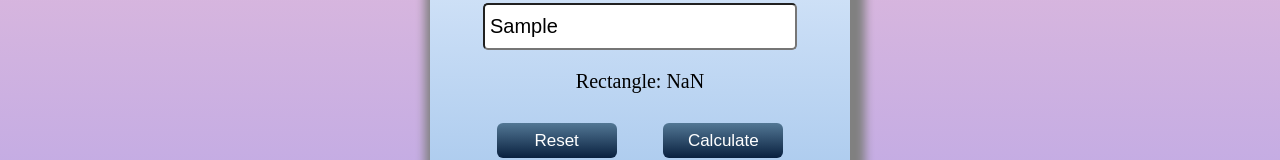
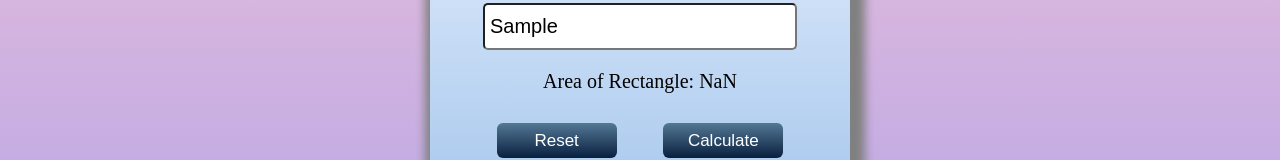
Before and after one commit to shriyaborkar358/area-of-rectangle, a plain HTML site: page index.html in a window 1280 px wide. Both pictures are taken after typing "Sample", "Sample" into the empty fields and a click on the button "Calculate". Shown: the part 340-500 px from the top of the page. Drawn offline with Linux system fonts and the light colour scheme.

Commit message:
changes added

```diff
--- a/index.html
+++ b/index.html
@@ -91,7 +91,7 @@
         function cal(){
             const rectangle = parseInt(firstInput.value) * parseInt(secondInput.value);
 
-            resultText.innerText = `Rectangle: ${rectangle}`;
+            resultText.innerText = ` Area of Rectangle: ${rectangle}`;
         }
 
         function reset(){
```
